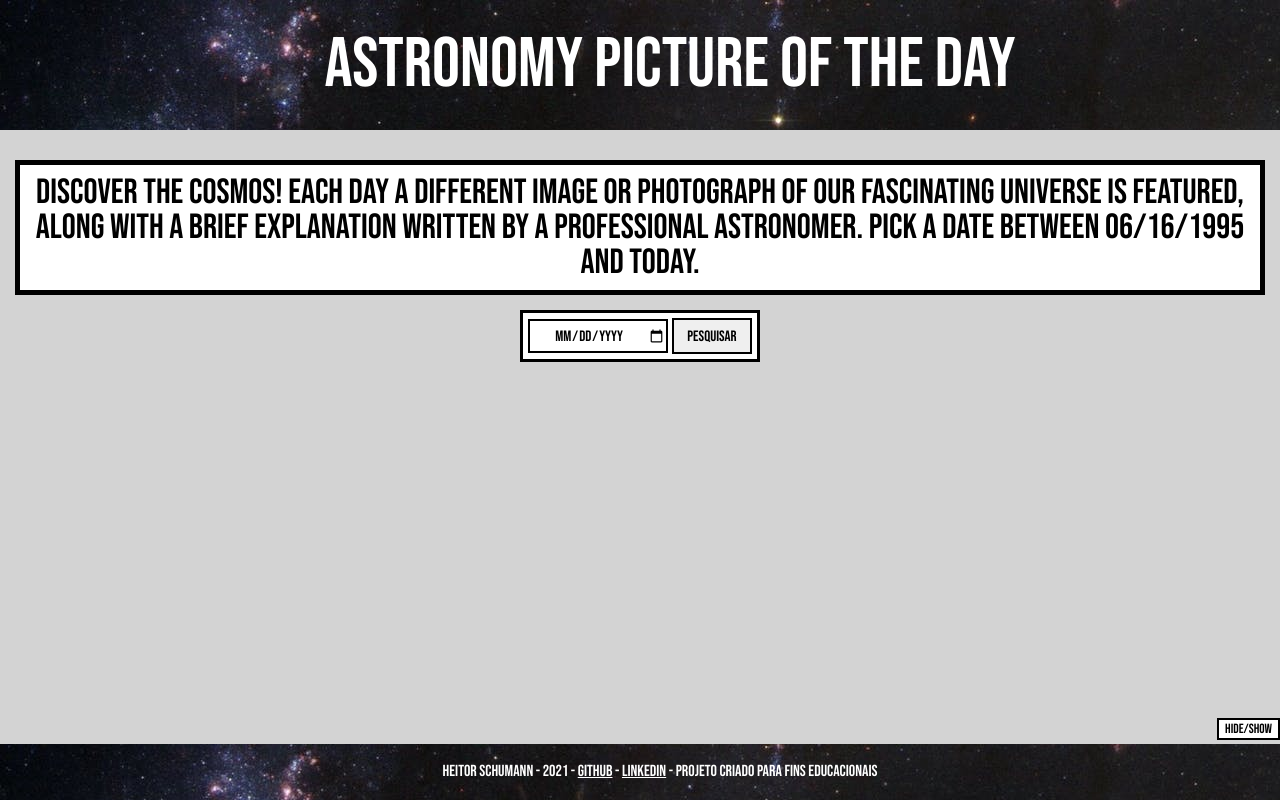
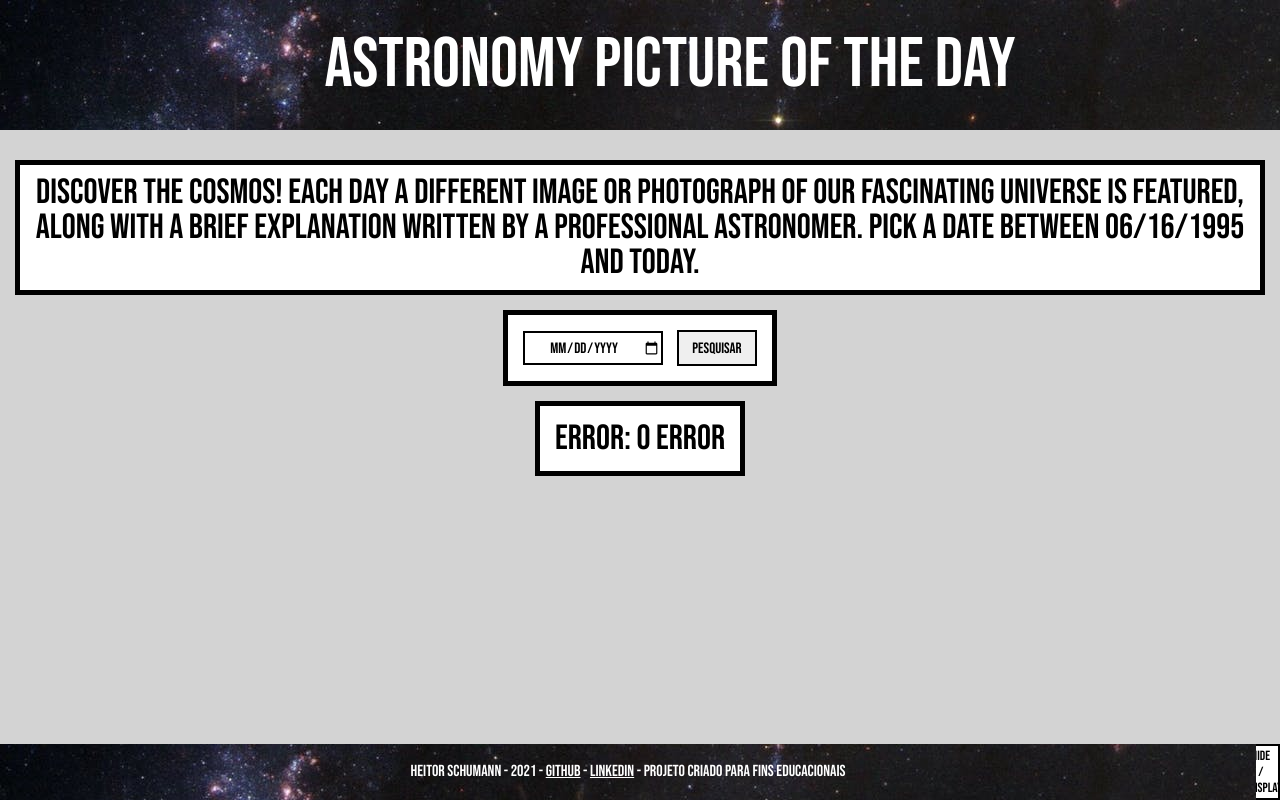
Before and after one commit to heitorschumann/Projeto-Sprint-APOD, a plain HTML site: page index.html in a window 1280 px wide. Both pictures are taken after a click on the input "Pesquisar". Shown: the top 800 px of the page. Drawn offline with nearby package versions, Linux system fonts and the light colour scheme; no server answers.

Commit message:
added error message with error status, fixed hide/display button

```diff
--- a/estilos/style.css
+++ b/estilos/style.css
@@ -37,9 +37,9 @@ main{
 .inputField{
     margin: 15px auto;
     width: fit-content;
-    padding: 5px;
+    padding: 10px;
     background-color: white;
-    border: 3px solid black;
+    border: 5px solid black;
 }
 
 label{
@@ -52,9 +52,9 @@ label{
 #datePicker{
     height: 30px;
     width: 135px;
+    margin: 5px;
     text-align: center;
     font-size: 15px;
-    /* border-radius: 15px; */
     border: 2px solid black;
     font-family: 'Bebas Neue', cursive;
 }
@@ -62,10 +62,11 @@ label{
 #submitDate{
     height: 36px;
     width: 80px;
+    margin: 5px;
     font-size: 15px;
-    /* border-radius: 15px; */
     border: 2px solid black;
     font-family: 'Bebas Neue', cursive;
+    transition: 600ms;
 }
 
 #submitDate:hover{
@@ -92,7 +93,7 @@ label{
 #image, #video{
     border: 5px solid rgb(0, 0, 0);
     max-width: 1000px;
-    height: 100vh;
+    height: 90vh;
 }
 
 #picTaken{
@@ -131,23 +132,21 @@ label{
     display: none;
 }
 
-#myButton{
+#footerBtn{
     background-color: white;
     font-family: 'Bebas Neue', cursive;
     border: 2px solid black;
     position:fixed;
     right: 0;
-    bottom: 60px;
-}
-
-#myButton:hover{
-    transform: scale(1.1);
+    bottom: 0px;
+    height: 56px;
+    width:3%;
 }
 
 footer{
     background-image: url(../img/sky-space-dark-galaxy.jpg);
     margin-top: 80px;
-    width: 100%;
+    width: 95%;
     height: fit-content;
     padding: 20px;
     color: white;
--- a/index.html
+++ b/index.html
@@ -36,7 +36,8 @@
             <p id="credits">
             </p>
         </div>
-        <button id="myButton">hide/show</button>
+        <button id="footerBtn">hide /<br>
+            display</button>
         <br>
         <br>
         <br>
--- a/principal.js/principal.js
+++ b/principal.js/principal.js
@@ -7,6 +7,7 @@ const picDate = $("#picTaken")
 const divTxt = $("#texts");
 const explanation = $("#explanation");
 const credits = $("#credits");
+const footerBtn = $("#footerBtn");
 const footer = $("#footer");
 
 let objAPOD;
@@ -16,6 +17,16 @@ let objAPOD;
 button.click(function(event){
     event.preventDefault();
     getInfoApi();
+});
+
+// hide/display the footer
+footerBtn.click(function(){
+    if(footer.is(":visible")){
+        footer.hide(600);
+
+    }else{
+        footer.show(600);
+    }
 });
 
 
@@ -48,20 +59,16 @@ function getInfoApi(){
         }else{
             mediaField.html(`<iframe id="video" src="${objAPOD.url}" alt=""></img>`)
         }
-
+    },
+    error: function(result) {
+        objAPOD = result;
+        console.log(objAPOD);
+        title.html(`Error: ${objAPOD.status} ${objAPOD.statusText}`);
+        title.removeClass("hide");
+        credits.html(objAPOD.responseJSON.msg);
+        divTxt.removeClass("hide");
     }
 
 })
 
 }
-
-// hide/show footer saw it on https://stackoverflow.com/questions/14551800/hide-a-fixed-footer
-$("#myButton").click(function(){
-
-    if($("#footer").is(":visible")){
-        $("#footer").hide(500);
-
-    }else{
-        $("#footer").show(500);
-    }
-});
```
